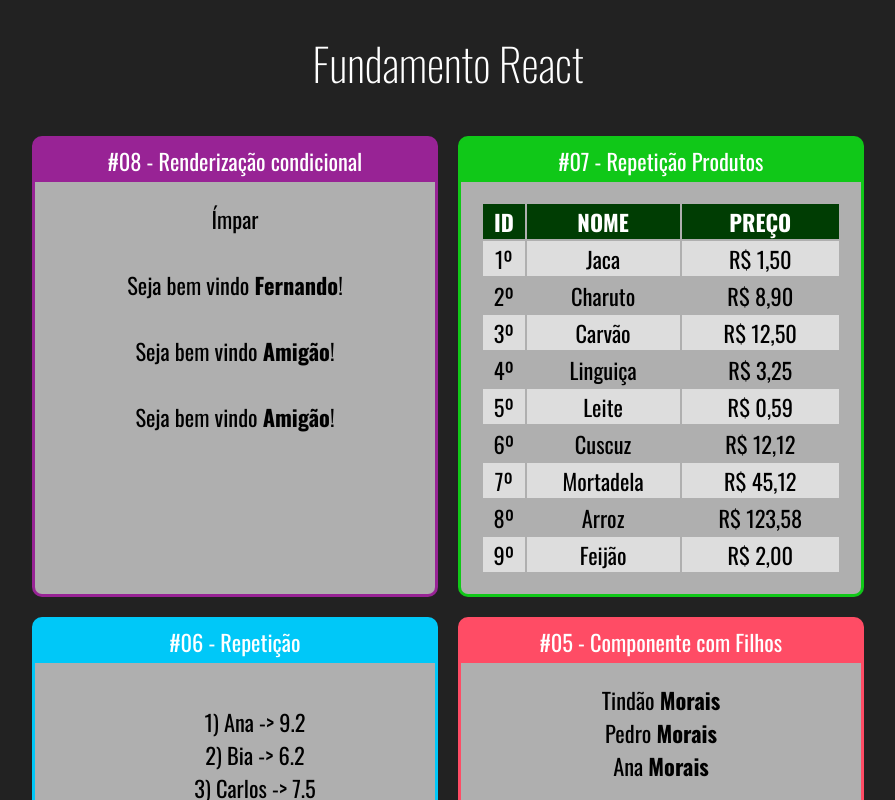
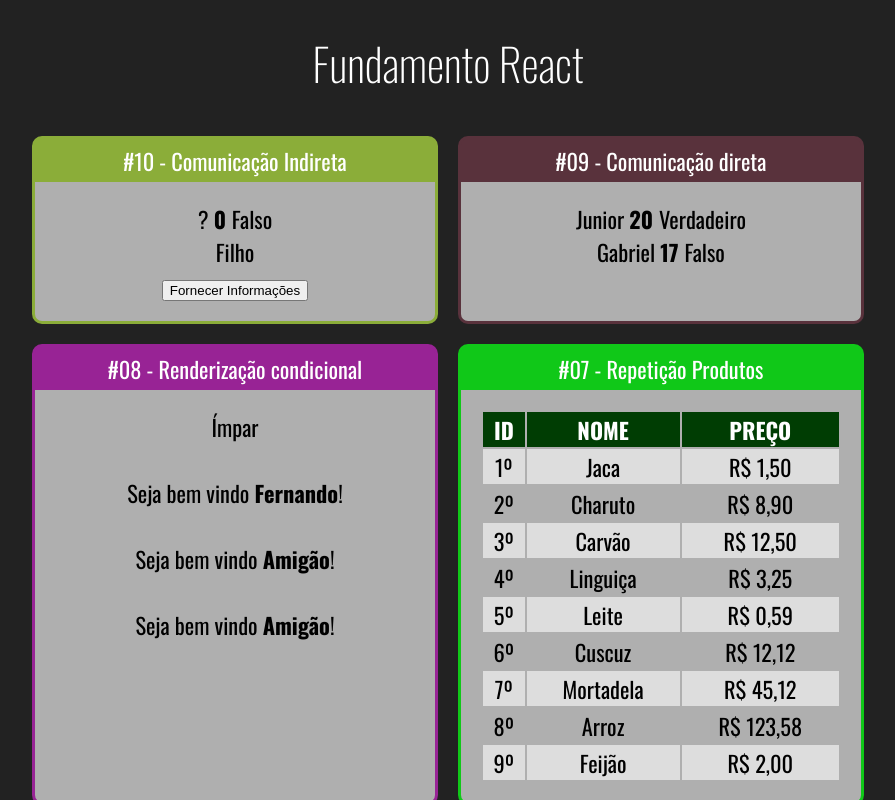
Before and after one commit to tindao02/fundamentos-react, a React (Create React App) app: page / in a window 1280 px wide. Shown: the top 800 px of the page, without its empty margins (192-1087 px from the left). Built offline with nearby package versions, Linux system fonts and the light colour scheme.

Commit message:
Comunicação indireta e useState

```diff
--- a/src/App.jsx
+++ b/src/App.jsx
@@ -13,6 +13,8 @@
 import ListaProdutos from './components/repeticao/ListaProdutos'
 import ParOuImpar from './components/condicional/ParOuImpar'
 import UsuarioInfo from './components/condicional/UsuarioInfo'
+import DiretaPai from './components/comunicacao/DiretaPai'
+import IndiretaPai from './components/comunicacao/IndiretaPai'
 
 export default () =>
 (
@@ -20,6 +22,14 @@
         <h1>Fundamento React</h1>
 
         <div className='Cards'>
+
+            <Card titulo="#10 - Comunicação Indireta" color='#8BAD39'>
+                <IndiretaPai/>
+            </Card>
+
+            <Card titulo="#09 - Comunicação direta" color='#59323C'>
+                <DiretaPai/>
+            </Card>
 
             <Card titulo="#08 - Renderização condicional" color='#982395'>
                 <ParOuImpar numero={21}/><br/>
--- /dev/null
+++ b/src/components/comunicacao/DiretaFilho.jsx
@@ -0,0 +1,12 @@
+import React from 'react';
+
+export default (props) =>
+{
+    return(
+        <div>
+            <span>{props.nome} </span>
+            <span><strong>{props.idade} </strong> </span>
+            <span>{props.nerd ? 'Verdadeiro' : 'Falso'}</span>
+        </div>
+    );
+}
--- /dev/null
+++ b/src/components/comunicacao/DiretaPai.jsx
@@ -0,0 +1,21 @@
+import React from 'react';
+
+import DiretaFilho from './DiretaFilho'
+
+export default (pros) =>
+{
+    return(
+        <div>
+            <DiretaFilho
+                nome='Junior'
+                idade={20}
+                nerd={true}
+            />
+            <DiretaFilho
+                nome='Gabriel'
+                idade={17}
+                nerd={false}
+            />
+        </div>
+    );
+}
--- /dev/null
+++ b/src/components/comunicacao/IndiretaFilho.jsx
@@ -0,0 +1,18 @@
+import React from 'react';
+
+export default (props) =>
+{
+    const cb = props.quandoClicar;
+    const gerarIdade = () => parseInt(Math.random() * (70+1 - 50) + 50);
+    const gerarNerd = () => Math.random() > 0.5;
+    return(
+        <div>
+            <div>
+            Filho
+            </div>
+            <button onClick={() => cb('João', gerarIdade, gerarNerd)}>
+                Fornecer Informações
+            </button>
+        </div>
+    );
+}
--- /dev/null
+++ b/src/components/comunicacao/IndiretaPai.jsx
@@ -0,0 +1,30 @@
+import React, { useState } from 'react';
+
+import IndiretaFilho from './IndiretaFilho'
+
+export default (pros) =>
+{
+    const [nome, setNome] = useState('?');
+    const [idade, setIdade] = useState(0);
+    const [nerd, setNerd] = useState(false);
+
+    function fornecerInformacoes(nome, idade, nerd)
+    {
+        setNome(nome);
+        setIdade(idade);
+        setNerd(nerd);
+    };
+
+    return(
+        <div>
+            <div>
+                <span>{nome} </span>
+                <span><strong> {idade} </strong> </span>
+                <span> {nerd ? 'Verdadeiro' : 'Falso'}</span>
+            </div>
+
+            <IndiretaFilho quandoClicar={fornecerInformacoes}></IndiretaFilho>
+
+        </div>
+    );
+}
```
